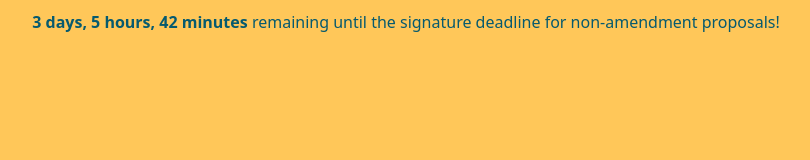
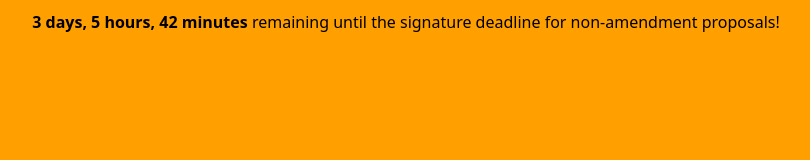
Before and after one commit to dsa-ntc/convention-countdown-banner, a plain HTML site: page index.html in a window 1280 px wide. Shown: the whole page, without its empty margins (234-1044 px from the left). Drawn offline with Linux system fonts and the light colour scheme.

Commit message:
Update index.html

```diff
--- a/index.html
+++ b/index.html
@@ -9,8 +9,8 @@
             margin: 0;
             padding: 0;
             font-family: system-ui, -apple-system, BlinkMacSystemFont, "Segoe UI", Roboto, Oxygen-Sans, Ubuntu, Cantarell, "Helvetica Neue", sans-serif;
-            background-color: #ffc759;
-            color: #065a6f;
+            background-color: #ffa000;
+            color: #000000;
             display: flex;
             justify-content: center;
             align-items: center;
```
